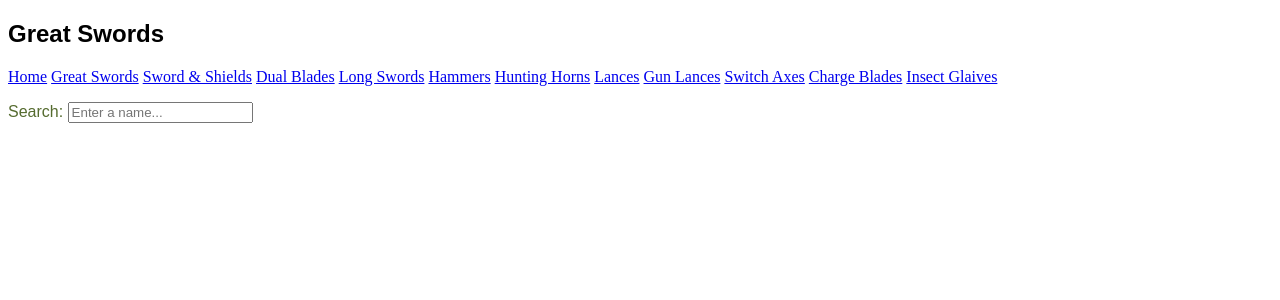
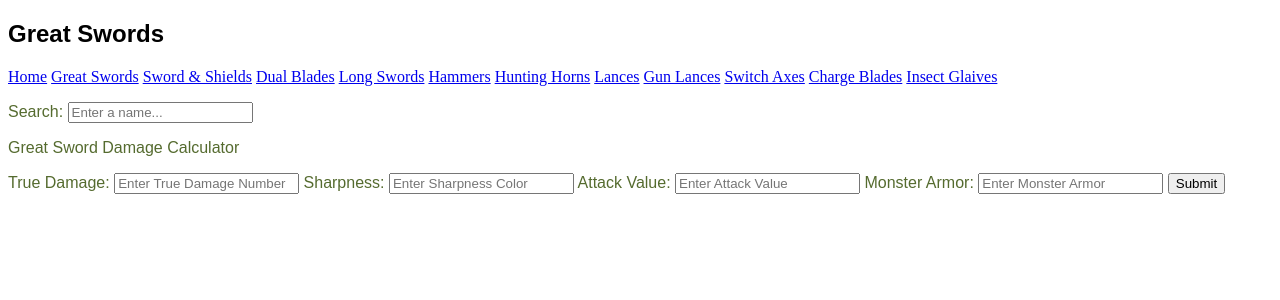
Before and after one commit to VanBreC/MHWGearBuilder, a Flask app: template templates/Weapon-Great-Sword.htm in a window 1280 px wide. Shown: the top 300 px of the page. Run offline with Flask 2, Linux system fonts and the light colour scheme; the template is opened without the code that fills it, so the values that code supplies are empty.

Commit message:
Add files via upload

```diff
--- a/templates/Weapon-Great-Sword.htm
+++ b/templates/Weapon-Great-Sword.htm
@@ -52,6 +52,18 @@ p {
     <a href="Insect-Glaives">Insect Glaives</a>
 
     <p>Search: <input type="text" id="WeaponInput" onkeyup="WeaponSearch()" placeholder="Enter a name..." title="Type in a name"></p>
+    <form method='POST'>
+        <p>Great Sword Damage Calculator</p>
+        <p>True Damage: <input type="text" name="TD" id='TrueDamage' placeholder="Enter True Damage Number" title="True Damage Box">
+            Sharpness: <input type="text" name="Sharp" id='SharpnessColor' placeholder="Enter Sharpness Color" title="Sharpness Box">
+            Attack Value: <input type="text" name="AV" id='AttackValue' placeholder="Enter Attack Value" title="Attack Value Box">
+            Monster Armor: <input type="text" name="MA" id='MonsterArmor' placeholder="Enter Monster Armor" title="Monster Armor Box">
+            <input type='submit'>
+            {% if DR %}
+                <p>{{ DR }}</p>
+            {% endif %}
+        </p>
+    </form>
 
     <table id="Weapons" style="width:100%">
         {% if result %}
```
